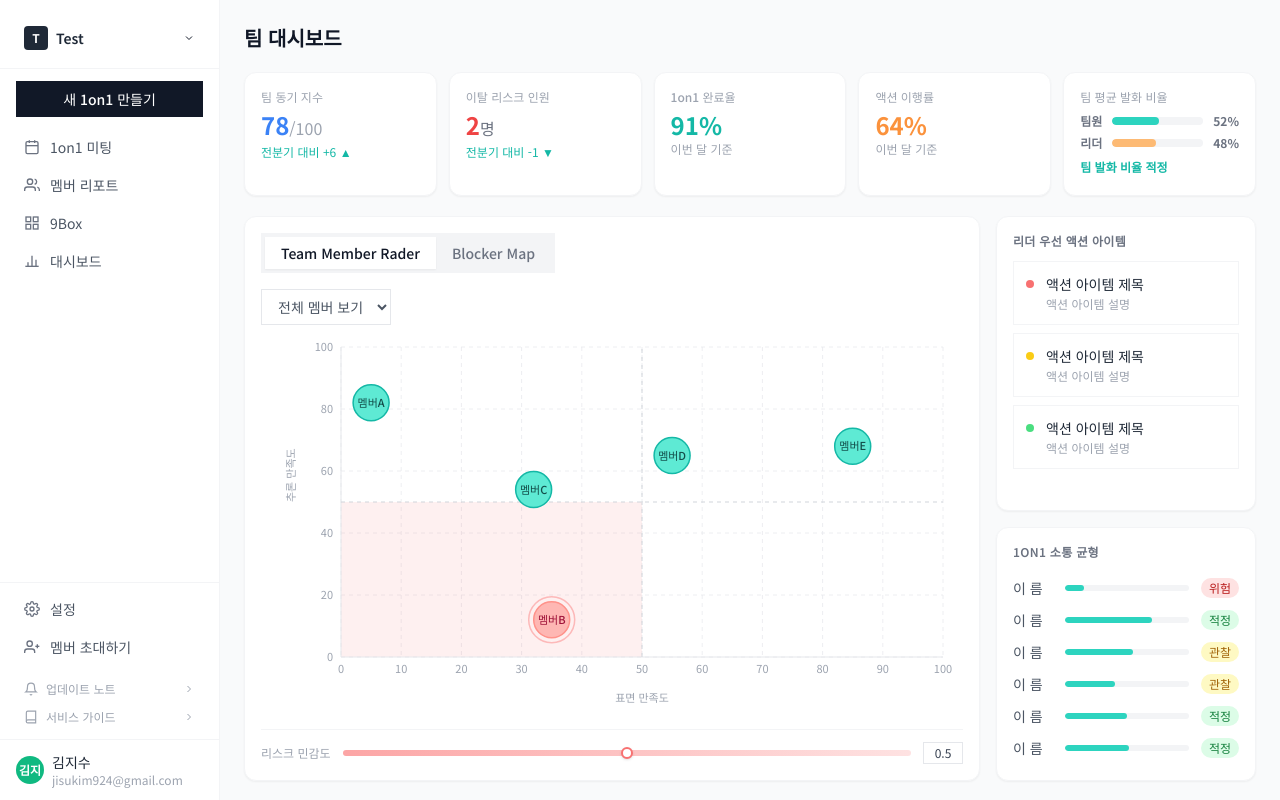
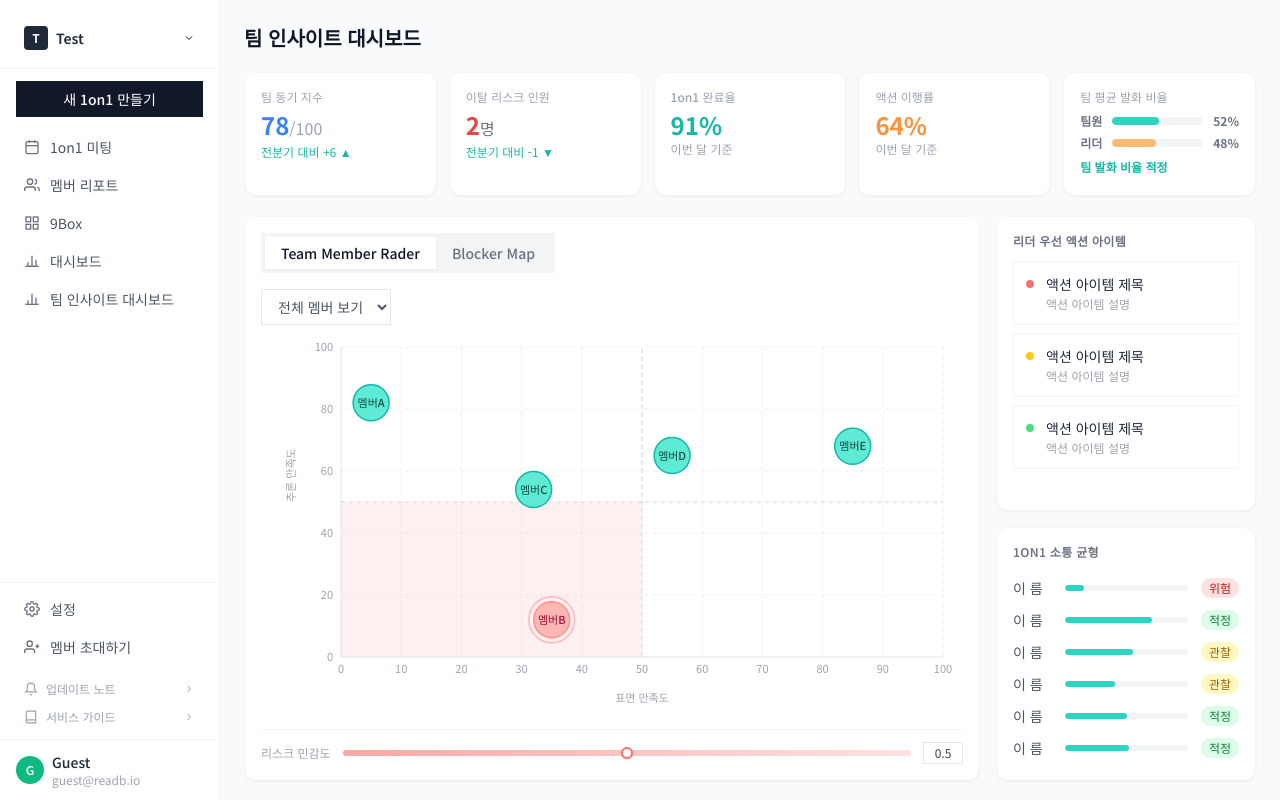
Before and after one commit to Team-A-ing/FE, a React (Vite) app: page /invite in a window 1280 px wide. Built offline with nearby package versions, Linux system fonts and the light colour scheme.

Commit message:
refactor: 네비게이션 대시보드 항목 추가
[핵심 변경 사항]
기존 대시보드 항목과 다르게 구분
1on1 미팅 주소 변경
표시되는 계정 정보 변경

[관련 Issue]
[Task] 팀 대시보드에 필요한 상세 기능 - 1번

```diff
--- a/src/app/router.tsx
+++ b/src/app/router.tsx
@@ -13,6 +13,7 @@ const router = createBrowserRouter([
   { path: '/login', element: <LoginPage /> },
   { path: '/signup', element: <SignupPage /> },
   { path: '/leader/dashboard', element: <LeaderDashboard /> },
+  { path: '/leader/meetings', element: <LeaderDashboard /> },
   { path: '/leader/meeting/:meetingId', element: <MeetingDetailPage /> },
   { path: '/leader/promises', element: <PromiseLedgerPage /> },
   { path: '/leader/reports', element: <LeaderDashboard /> },
--- a/src/components/layout/Sidebar.tsx
+++ b/src/components/layout/Sidebar.tsx
@@ -81,11 +81,11 @@ const ChevronRightIcon = () => (
 );
 
 const navItems: NavItem[] = [
-  { label: '1on1 미팅', path: ROUTES.LEADER_DASHBOARD, icon: <CalendarIcon /> },
+  { label: '1on1 미팅', path: '/leader/meetings', icon: <CalendarIcon /> },
   { label: '멤버 리포트', path: '/leader/reports', icon: <UsersIcon /> },
   { label: '9Box', path: '/leader/9box', icon: <GridIcon /> },
   { label: '대시보드', path: '/leader/overview', icon: <BarChartIcon /> },
-];
+  { label: '팀 인사이트 대시보드', path: '/leader/dashboard', icon: <BarChartIcon /> },];
 
 const bottomItems = [
   { label: '설정', path: '/settings', icon: <SettingsIcon /> },
@@ -176,11 +176,11 @@ export default function Sidebar() {
       <div className="px-4 py-3 border-t border-gray-100">
         <div className="flex items-center gap-2">
           <div className="w-7 h-7 rounded-full bg-emerald-500 flex items-center justify-center flex-shrink-0">
-            <span className="text-white text-xs font-semibold">{user?.avatarInitials ?? '?'}</span>
+            <span className="text-white text-xs font-semibold">G</span>
           </div>
           <div className="min-w-0">
-            <p className="text-sm font-medium text-gray-800 truncate">{user?.name}</p>
-            <p className="text-xs text-gray-400 truncate">{user?.email}</p>
+            <p className="text-sm font-medium text-gray-800 truncate">Guest</p>
+            <p className="text-xs text-gray-400 truncate">guest@readb.io</p>
           </div>
         </div>
       </div>
--- a/src/pages/leader/LeaderDashboard.tsx
+++ b/src/pages/leader/LeaderDashboard.tsx
@@ -116,7 +116,7 @@ export default function LeaderDashboard() {
     <PageLayout>
       <div className="p-6 max-w-[1400px] mx-auto">
         {/* Page Title */}
-        <h1 className="text-xl font-bold text-gray-900 mb-5">팀 대시보드</h1>
+        <h1 className="text-xl font-bold text-gray-900 mb-5">팀 인사이트 대시보드</h1>
 
         {/* ── KPI Row ── */}
         <div className="flex gap-3 mb-5">
--- a/src/stores/authStore.ts
+++ b/src/stores/authStore.ts
@@ -11,10 +11,10 @@ interface AuthState {
 export const useAuthStore = create<AuthState>((set) => ({
   user: {
     id: 'u1',
-    name: '김지수',
-    email: 'jisukim924@gmail.com',
+    name: 'Guest',
+    email: 'guest@readb.io',
     role: 'leader',
-    avatarInitials: '김지',
+    avatarInitials: 'G',
   },
   token: 'mock-token',
   setAuth: (user, token) => set({ user, token }),
```
